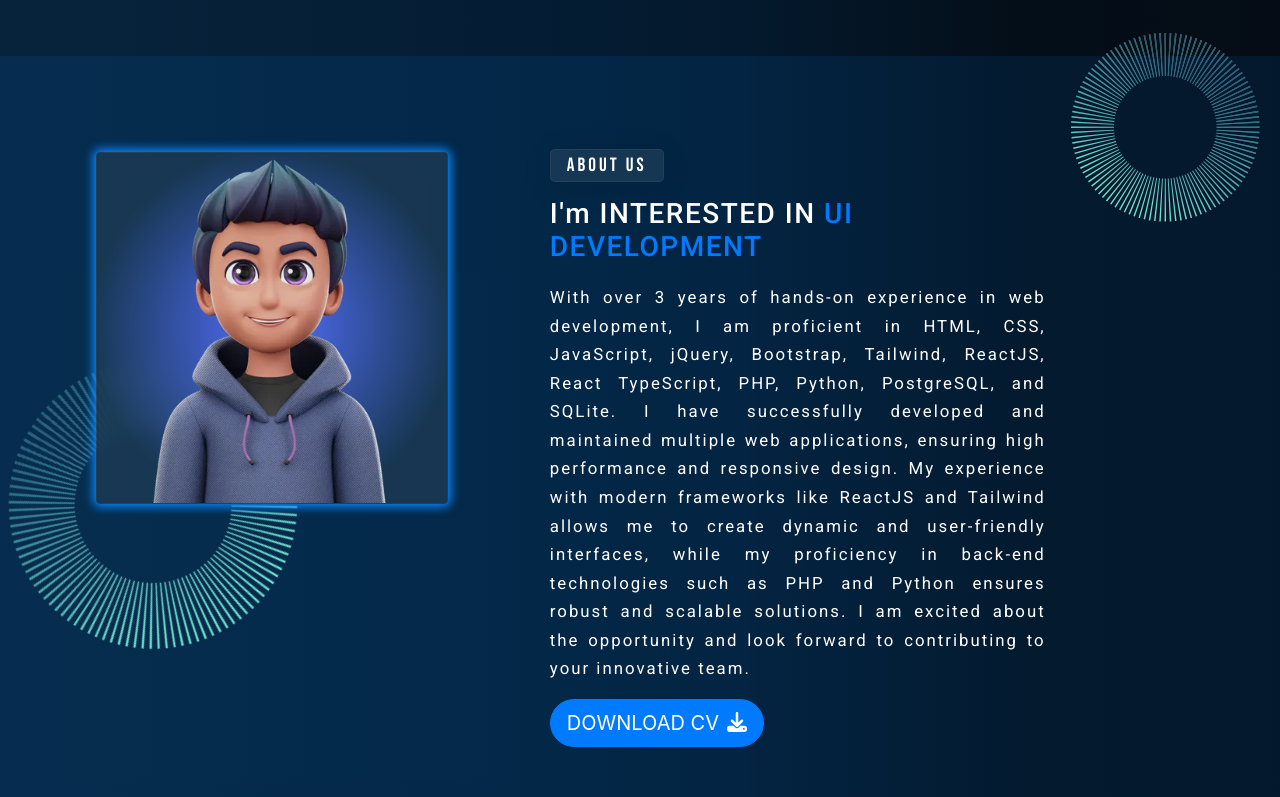
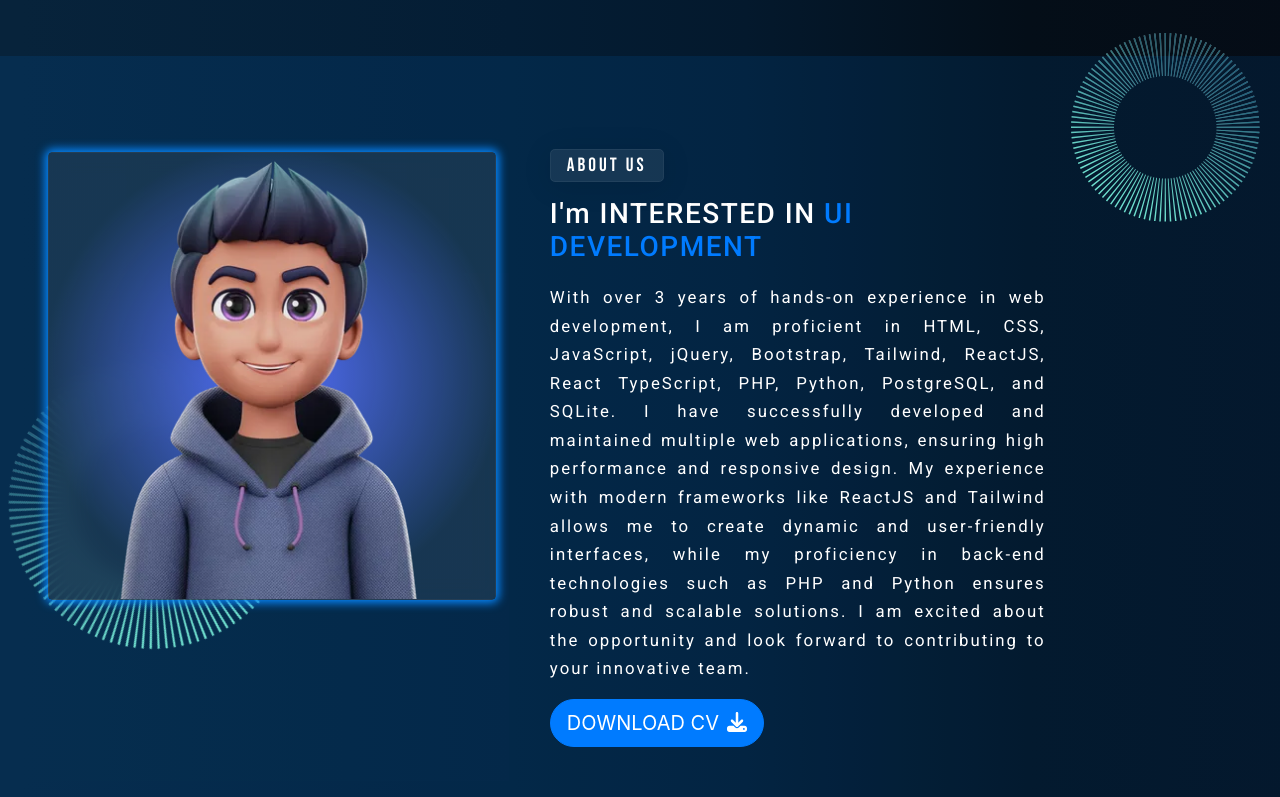
Before and after one commit to Udhaya-kumar24/Portfoilo, a React (Create React App) app: page / in a window 1280 px wide. Shown: the part 744-1541 px from the top of the page. Built offline with nearby package versions, Linux system fonts and the light colour scheme.

Commit message:
About CSS Update

```diff
--- a/src/App.css
+++ b/src/App.css
@@ -474,6 +474,10 @@ input, textarea, select, .form-control {
   .heading {
     font-size: 2.5rem !important;
   }
+  .frame {
+    max-width: 22rem;
+    min-width: 15rem;
+  }
 }
 
 @media screen and (max-width: 768px) {
@@ -505,10 +509,3 @@ input, textarea, select, .form-control {
     right: 10%;
   }
 }
-
-@media screen and (min-width: 767px) {
-  .frame {
-    max-width: 22rem;
-    min-width: 15rem;
-  }
-}
```
